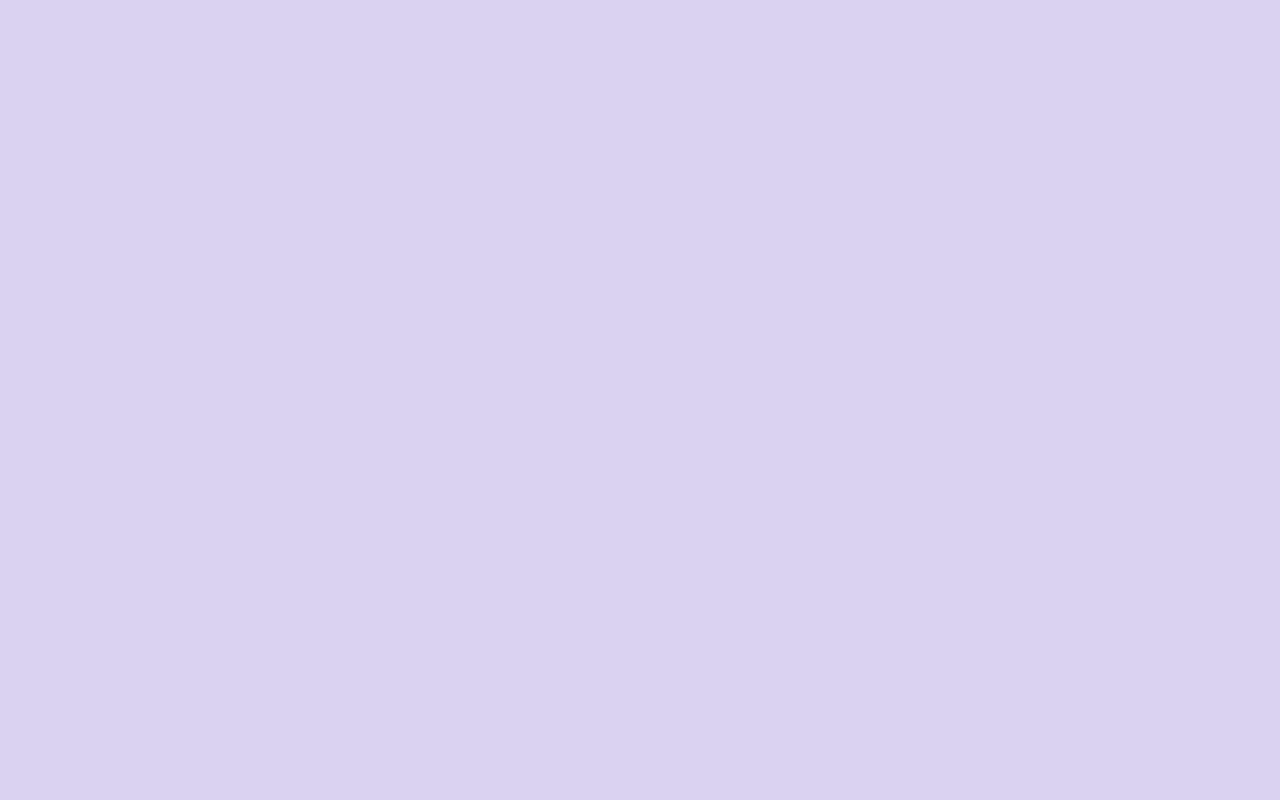
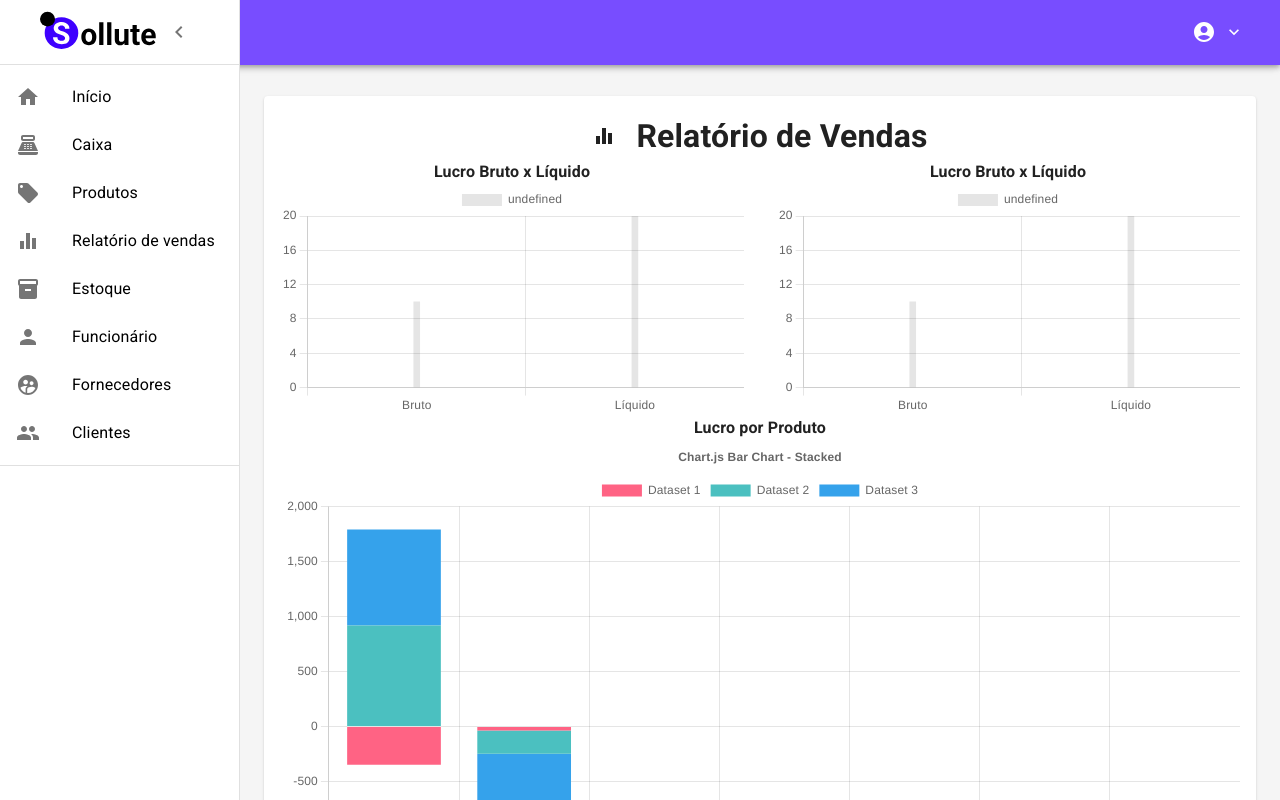
Before and after one commit to ogabrielalves/sollute-react, a React (Create React App) app: page /dashboard/sales-report in a window 1280 px wide. Before the commit this address had no page. Built offline with nearby package versions, Linux system fonts and the light colour scheme.

Commit message:
sales-report

```diff
--- a/package.json
+++ b/package.json
@@ -12,7 +12,9 @@
     "@testing-library/react": "^12.1.4",
     "@testing-library/user-event": "^13.5.0",
     "axios": "^0.26.1",
+    "chart.js": "^3.7.1",
     "react": "^17.0.2",
+    "react-chartjs-2": "^4.1.0",
     "react-dom": "^17.0.2",
     "react-router-dom": "^6.2.2",
     "react-scripts": "5.0.0",
@@ -42,5 +44,8 @@
       "last 1 firefox version",
       "last 1 safari version"
     ]
+  },
+  "devDependencies": {
+    "faker": "^5.5.3"
   }
 }
--- a/src/Components/Dashboard/Dashboard.jsx
+++ b/src/Components/Dashboard/Dashboard.jsx
@@ -70,7 +70,7 @@ function DashboardContent(props) {
     },
     {
         title: 'Relatório de vendas',
-        link: '',
+        link: '/dashboard/sales-report',
         icon: <EqualizerIcon />,
     },
     {
--- /dev/null
+++ b/src/Pages/Dashboard/SalesReport/SalesReport.jsx
@@ -0,0 +1,113 @@
+import React, {useState} from 'react';
+import Dashboard from "../../../Components/Dashboard/Dashboard";
+import {Backdrop, CircularProgress, Grid} from "@mui/material";
+import EqualizerIcon from '@mui/icons-material/Equalizer';
+import {Bar} from 'react-chartjs-2';
+import Chart from 'chart.js/auto';
+import faker from "faker";
+
+function SalesReport() {
+
+    const [loading, setLoading] = useState(true);
+
+    const carregar = () => {
+        setLoading(false);
+    }
+    setTimeout(carregar, 3000);
+
+    const labels = ['Bruto', 'Líquido'];
+
+    const data = {
+        labels,
+        datasets: [{
+            barPercentage: 0.5,
+            barThickness: 6,
+            maxBarThickness: 8,
+            minBarLength: 2,
+            data: [10, 20]
+        }]
+    };
+
+    const options = {
+        plugins: {
+            title: {
+                display: true,
+                text: 'Chart.js Bar Chart - Stacked',
+            },
+        },
+        responsive: true,
+        scales: {
+            x: {
+                stacked: true,
+            },
+            y: {
+                stacked: true,
+            },
+        },
+    };
+
+    const labels2 = ['January', 'February', 'March', 'April', 'May', 'June', 'July'];
+
+    const data2 = {
+        labels: labels2,
+        datasets: [
+            {
+                label: 'Dataset 1',
+                data: labels.map(() => faker.datatype.number({min: -1000, max: 1000})),
+                backgroundColor: 'rgb(255, 99, 132)',
+            },
+            {
+                label: 'Dataset 2',
+                data: labels.map(() => faker.datatype.number({min: -1000, max: 1000})),
+                backgroundColor: 'rgb(75, 192, 192)',
+            },
+            {
+                label: 'Dataset 3',
+                data: labels.map(() => faker.datatype.number({min: -1000, max: 1000})),
+                backgroundColor: 'rgb(53, 162, 235)',
+            },
+        ],
+    };
+
+    return (
+        <Dashboard>
+            <Backdrop
+                sx={{ color: '#fff', zIndex: (theme) => theme.zIndex.drawer + 1 }}
+                open={loading}
+            >
+                <CircularProgress color="inherit" />
+            </Backdrop>
+            {!loading && <>
+                <Grid style={{display: 'flex', alignItems: 'center', justifyContent: 'center'}}>
+                    <EqualizerIcon style={{marginRight: '20px'}}/>
+                    <h1>Relatório de Vendas</h1>
+                </Grid>
+                <Grid container spacing={4}>
+                    <Grid item xs={6}>
+                        <Grid container style={{alignItems: 'center', justifyContent: 'center'}}>
+                            <h4>Lucro Bruto x Líquido</h4>
+                        </Grid>
+                        <Bar data={data}/>
+                    </Grid>
+                    <Grid item xs={6}>
+                        <Grid container style={{alignItems: 'center', justifyContent: 'center'}}>
+                            <h4>Lucro Bruto x Líquido</h4>
+                        </Grid>
+                        <Bar data={data}/>
+                    </Grid>
+                </Grid>
+                <Grid container>
+                    <Grid xs={12}>
+                        <Grid container style={{alignItems: 'center', justifyContent: 'center'}}>
+                            <h4>Lucro por Produto</h4>
+                        </Grid>
+                        <Bar data={data2} options={options}/>
+                    </Grid>
+                </Grid>
+            </>}
+        </Dashboard>
+
+    )
+}
+
+export default SalesReport;
--- a/src/routes.jsx
+++ b/src/routes.jsx
@@ -1,5 +1,5 @@
 import React from "react";
-import { BrowserRouter as Router, Route, Routes } from 'react-router-dom';
+import {BrowserRouter as Router, Route, Routes} from 'react-router-dom';
 
 import Home from './Pages/Home/Home';
 import Register from './Pages/Register/Register';
@@ -22,35 +22,38 @@ import EditProvider from "./Pages/Dashboard/Provider/EditProvider";
 import Client from "./Pages/Dashboard/Client/Client";
 import NewClient from "./Pages/Dashboard/Client/NewClient";
 import EditClient from "./Pages/Dashboard/Client/EditClient";
+import SalesReport from "./Pages/Dashboard/SalesReport/SalesReport";
 
 function Rotas() {
     return (
         <Router>
             <Routes>
-        <Route exact path="/" element={<Home />} />
-        <Route exact path="/register" element={<Register />} />
-        <Route exact path="/login" element={<Login />} />
-        <Route exact path="/contact" element={<Contact />} />
-        <Route exact path="/plans" element={<Plans />} />
-        <Route exact path="/dashboard" element={<HomeDashboard />} />
-        <Route  element={<NotFound />} />
+                <Route exact path="/" element={<Home/>}/>
+                <Route exact path="/register" element={<Register/>}/>
+                <Route exact path="/login" element={<Login/>}/>
+                <Route exact path="/contact" element={<Contact/>}/>
+                <Route exact path="/plans" element={<Plans/>}/>
+                <Route exact path="/dashboard" element={<HomeDashboard/>}/>
+                <Route element={<NotFound/>}/>
 
-        <Route exact path="/dashboard/product" element={<Product />} />
-        <Route exact path="/dashboard/new-product" element={<NewProduct />} />
-        <Route exact path="/dashboard/edit-product/:productId" element={<EditProduct />} />
+                <Route exact path="/dashboard/product" element={<Product/>}/>
+                <Route exact path="/dashboard/new-product" element={<NewProduct/>}/>
+                <Route exact path="/dashboard/edit-product/:productId" element={<EditProduct/>}/>
 
-        <Route exact path="/dashboard/employees" element={<Employees />} />
-        <Route exact path="/dashboard/new-employee" element={<NewEmployee />} />
-        <Route exact path="/dashboard/delete-employee" element={<DeleteEmployee />} />
-        <Route exact path="/dashboard/edit-employee" element={<EditEmployee />} />
+                <Route exact path="/dashboard/employees" element={<Employees/>}/>
+                <Route exact path="/dashboard/new-employee" element={<NewEmployee/>}/>
+                <Route exact path="/dashboard/delete-employee" element={<DeleteEmployee/>}/>
+                <Route exact path="/dashboard/edit-employee" element={<EditEmployee/>}/>
 
-        <Route exact path="/dashboard/client" element={<Client />} />
-        <Route exact path="/dashboard/new-client" element={<NewClient />} />
-        <Route exact path="/dashboard/edit-client/:clientId" element={<EditClient />} />
+                <Route exact path="/dashboard/client" element={<Client/>}/>
+                <Route exact path="/dashboard/new-client" element={<NewClient/>}/>
+                <Route exact path="/dashboard/edit-client/:clientId" element={<EditClient/>}/>
 
-        <Route exact path="/dashboard/provider" element={<Provider />} />
-        <Route exact path="/dashboard/new-provider" element={<NewProvider />} />
-        <Route exact path="/dashboard/edit-provider/:providerId" element={<EditProvider />} />
+                <Route exact path="/dashboard/provider" element={<Provider/>}/>
+                <Route exact path="/dashboard/new-provider" element={<NewProvider/>}/>
+                <Route exact path="/dashboard/edit-provider/:providerId" element={<EditProvider/>}/>
+
+                <Route exact path="/dashboard/sales-report" element={<SalesReport/>}/>
             </Routes>
         </Router>
     );
```
Also changed, not shown: 1 other file (tests, documents, lock files or other folders). Lines whose indentation alone changed are shown as unchanged.
